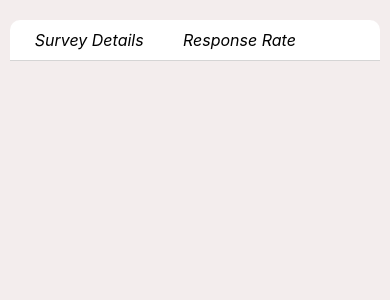
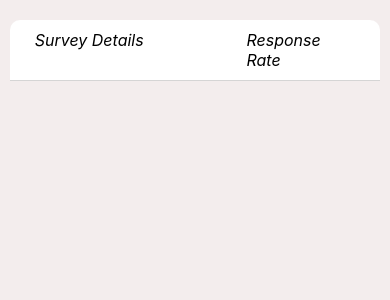
Before and after one commit to nicholasnbg/ca-front-test, a React (Create React App) app in the folder client/: page / in a window 390 px wide. Shown: the top 300 px of the page. Built offline with nearby package versions, Linux system fonts and the light colour scheme.

Commit message:
Slight change in mobile layout

```diff
--- a/client/src/components/dashboard/DashboardHeader.js
+++ b/client/src/components/dashboard/DashboardHeader.js
@@ -21,7 +21,7 @@ const Row = styled.div`
   display: grid;
   grid-template-columns: 3fr 1fr 0.5fr;
   @media (max-width: 700px) {
-    grid-template-columns: 1fr 1fr 0.5fr;
+    grid-template-columns: 2fr 1fr 0.5fr;
   }
 `;
 
```
